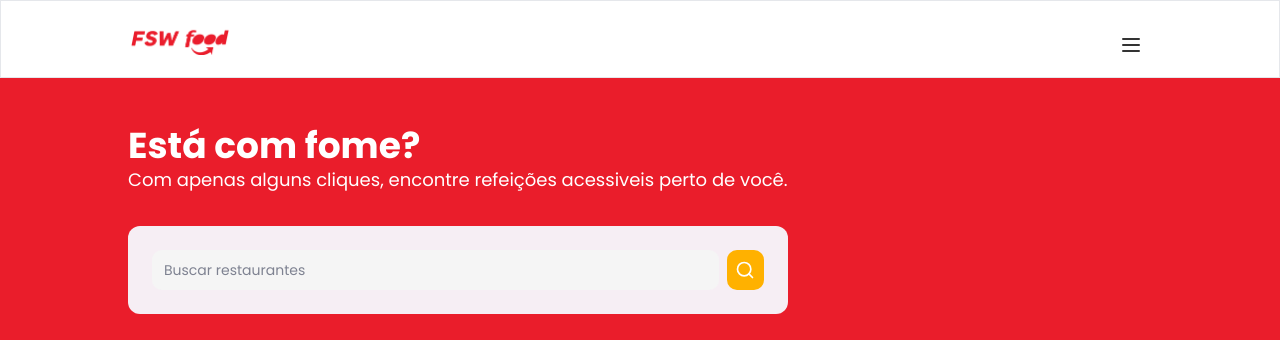
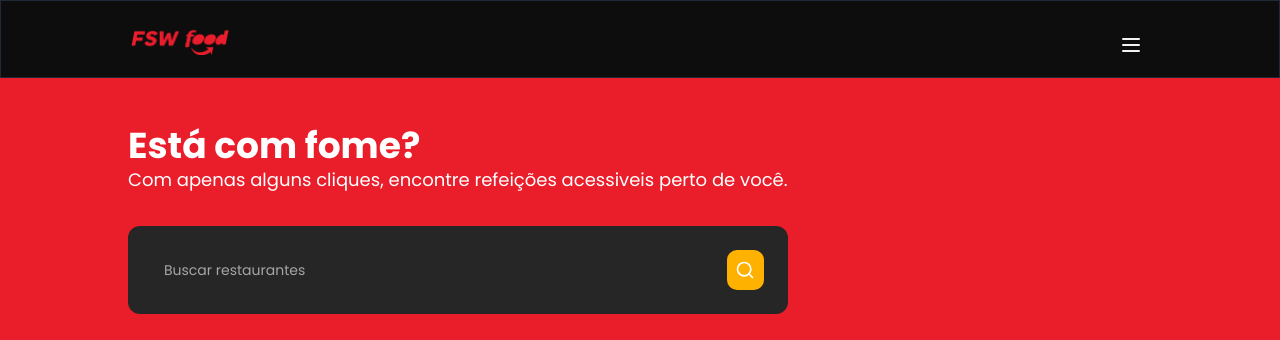
Before and after one commit to m4rrec0s/mh-food, a Next.js app: page / in a window 1280 px wide. Shown: the top 340 px of the page. Built offline with nearby package versions, Linux system fonts and the light colour scheme; no server answers; the database is empty.

Commit message:
chore: update colors and dark theme

```diff
--- a/app/_components/category-item.tsx
+++ b/app/_components/category-item.tsx
@@ -10,7 +10,7 @@ const CategoryItem = ({ category }: CategoryItemProps) => {
   return (
     <Link
       href={`/categories/${category.id}/products`}
-      className="flex items-center justify-center gap-3 h-14 rounded-full bg-white px-4 py-3 shadow-md"
+      className="flex items-center justify-center gap-3 h-14 rounded-full bg-white dark:bg-card px-4 py-3 shadow-md"
     >
       <Image
         src={category.imageUrl}
--- a/app/_components/header.tsx
+++ b/app/_components/header.tsx
@@ -34,7 +34,7 @@ const Header = ({search}: HeaderProps) => {
   const handleSignInClick = () => signIn();
 
   return (
-    <div className="flex w-fill justify-between px-5 pt-6 lg:pb-3 lg:px-32 lg:border border-gray-200">
+    <div className="flex w-fill justify-between px-5 pt-6 lg:pb-3 lg:px-32 lg:border border-gray-200 dark:border-gray-800">
       <Link href="/">
         <div className="relative h-[30px] w-[100px]">
           <Image
@@ -64,7 +64,7 @@ const Header = ({search}: HeaderProps) => {
           </Button>
         </SheetTrigger>
 
-        <SheetContent>
+        <SheetContent className="bg-background">
           <SheetHeader>
             <SheetTitle className="text-left">Menu</SheetTitle>
           </SheetHeader>
--- a/app/_components/restaurant-item.tsx
+++ b/app/_components/restaurant-item.tsx
@@ -58,7 +58,7 @@ const RestaurantItem = ({
 
           <div className="absolute left-2 top-2 flex items-center gap-[2px] rounded-full bg-primary bg-white px-2 py-[2px]">
             <StarIcon size={12} className="fill-yellow-400 text-yellow-400" />
-            <span className="text-xs font-semibold">5.0</span>
+            <span className="text-xs font-semibold text-black">5.0</span>
           </div>
 
           {data?.user.id && (
--- a/app/_components/search.tsx
+++ b/app/_components/search.tsx
@@ -28,7 +28,7 @@ const Search = () => {
     <form className="flex gap-2" onSubmit={handleSearchSubmit}>
       <Input
         placeholder="Buscar restaurantes"
-        className="border-none"
+        className="border-none dark:bg-muted"
         onChange={handleChange}
         value={search}
       />
--- a/app/categories/[id]/products/page.tsx
+++ b/app/categories/[id]/products/page.tsx
@@ -54,13 +54,14 @@ const CategoriesPage = async ({ params: { id } }: CategoriesPageProps) => {
             />
           ))}
         </div>
-        <h2 className="mt-6 mb-6 text-lg font-semibold">Restaurantes</h2>
-        <div className="grid grid-cols-4 gap-4">
+        <h2 className="mb-6 mt-6 text-lg font-semibold">Restaurantes</h2>
+        <div className="grid grid-cols-4 gap-4 max-sm:grid-cols-1">
           {category.restaurants.map((restaurant) => (
             <RestaurantItem
               key={restaurant.id}
               restaurant={restaurant}
               userFavoriteRestaurants={userFavoriteRestaurants}
+              className="max-w-full"
             />
           ))}
         </div>
--- a/app/globals.css
+++ b/app/globals.css
@@ -26,25 +26,25 @@
 }
 
 .dark {
-  --background: 356 50% 10%;
-  --foreground: 356 5% 100%;
-  --card: 356 50% 10%;
-  --card-foreground: 356 5% 100%;
-  --popover: 356 50% 5%;
-  --popover-foreground: 356 5% 100%;
-  --primary: 356 83% 51.6%;
+  --background: 0 0% 5%;
+  --foreground: 0 0% 95%;
+  --card: 0 0% 10%;
+  --card-foreground: 0 0% 95%;
+  --popover: 0 0% 7%;
+  --popover-foreground: 0 0% 95%;
+  --primary: 356 83% 51.6%; /* Mantido */
   --primary-foreground: 0 0% 100%;
-  --secondary: 356 30% 20%;
+  --secondary: 356 30% 20%; /* Mantido */
   --secondary-foreground: 0 0% 100%;
-  --muted: 318 30% 25%;
-  --muted-foreground: 225 8% 53%;
-  --accent: 318 30% 25%;
-  --accent-foreground: 356 5% 95%;
+  --muted: 0 0% 15%;
+  --muted-foreground: 0 0% 65%;
+  --accent: 0 0% 20%;
+  --accent-foreground: 0 0% 90%;
   --destructive: 0 100% 50%;
-  --destructive-foreground: 356 5% 100%;
-  --border: 356 30% 50%;
-  --input: 356 30% 50%;
-  --ring: 356 83% 51.6%;
+  --destructive-foreground: 0 0% 100%;
+  --border: 0 0% 30%;
+  --input: 0 0% 30%;
+  --ring: 356 83% 51.6%; /* Mantido */
   --radius: 0.75rem;
 }
 
--- a/app/layout.tsx
+++ b/app/layout.tsx
@@ -22,7 +22,7 @@ export default function RootLayout({
 }>) {
   return (
     <html lang="pt-br">
-      <body className={poppins.className}>
+      <body className={`${poppins.className} dark bg-background`}>
         <AuthProvider>
           <CartProvider>{children}</CartProvider>
         </AuthProvider>
--- a/app/page.tsx
+++ b/app/page.tsx
@@ -61,7 +61,7 @@ const Home = async () => {
         <OfferBanner />
       </div>
 
-      <div className="pt-6 px-5 lg:px-32 flex flex-col justify-center">
+      <div className="flex flex-col justify-center px-5 pt-6 lg:px-32">
         <div className="">
           <CategoryList />
         </div>
@@ -90,7 +90,7 @@ const Home = async () => {
           <ProductList products={products} />
         </div>
 
-        <div className="hidden lg:flex justify-center gap-5 pt-6">
+        <div className="hidden justify-center gap-5 pt-6 lg:flex">
           <Link href={`/categories/${pizzasCategory?.id}/products`}>
             <PromoBanner
               src="/Banner-01.svg"
--- a/app/products/[id]/_components/product-details.tsx
+++ b/app/products/[id]/_components/product-details.tsx
@@ -87,7 +87,7 @@ const ProductDetails = ({
 
   return (
     <>
-      <div className="max-sm:relative max-sm:z-50 max-sm:mt-[-1.5rem] rounded-tl-3xl rounded-tr-3xl bg-white py-5 lg:rounded-lg lg:border lg:border-gray-200">
+      <div className="max-sm:relative max-sm:z-50 max-sm:mt-[-1.5rem] rounded-tl-3xl rounded-tr-3xl bg-white py-5 lg:rounded-lg lg:border lg:border-gray-200 dark:bg-card">
         {/* RESTAURANTE */}
         <div className="flex items-center gap-[0.375rem] px-5">
           <div className="relative h-6 w-6">
@@ -170,7 +170,7 @@ const ProductDetails = ({
       </div>
 
       <Sheet open={isCartOpen} onOpenChange={setIsCartOpen}>
-        <SheetContent className="w-[90vw]">
+        <SheetContent className="w-[90vw] dark:bg-card">
           <SheetHeader>
             <SheetTitle className="text-left">Sacola</SheetTitle>
           </SheetHeader>
--- a/app/products/[id]/_components/product-image.tsx
+++ b/app/products/[id]/_components/product-image.tsx
@@ -26,7 +26,7 @@ const ProductImage = ({ product }: ProductImageProps) => {
       />
 
       <Button
-        className="absolute left-4 top-4 rounded-full bg-white text-foreground hover:text-white lg:hidden"
+        className="absolute left-4 top-4 rounded-full bg-white dark:text-gray-800 text-foreground hover:text-white lg:hidden"
         size="icon"
         onClick={handleBackClick}
       >
--- a/app/restaurants/[id]/_components/restaurant-details.tsx
+++ b/app/restaurants/[id]/_components/restaurant-details.tsx
@@ -19,8 +19,8 @@ interface RestaurantDetailsProps {
 
 const RestaurantDetails = async ({ restaurant }: RestaurantDetailsProps) => {
   return (
-    <div className="max-sm:relative max-sm:z-50 max-sm:mt-[-1.5rem] rounded-tl-3xl rounded-tr-3xl bg-white py-5 lg:rounded-lg lg:border lg:border-gray-200">
-      <div className="relative z-50 mt-[-1.5rem] flex items-center justify-between rounded-tl-3xl rounded-tr-3xl bg-white px-5 pt-5">
+    <div className="max-sm:relative max-sm:z-50 max-sm:mt-[-1.5rem] rounded-tl-3xl rounded-tr-3xl bg-white py-5 lg:rounded-lg lg:border lg:border-gray-200 dark:border-gray-800 dark:bg-card">
+      <div className="relative z-50 mt-[-1.5rem] flex items-center justify-between rounded-tl-3xl rounded-tr-3xl bg-white px-5 pt-5 dark:bg-card">
         {/* TITULO */}
         <div className="flex items-center gap-[0.375rem]">
           <div className="relative h-8 w-8">
@@ -35,7 +35,7 @@ const RestaurantDetails = async ({ restaurant }: RestaurantDetailsProps) => {
           <h1 className="text-xl font-semibold">{restaurant.name}</h1>
         </div>
 
-        <div className="flex items-center gap-[3px] rounded-full bg-foreground px-2 py-[2px] text-white">
+        <div className="flex items-center gap-[3px] rounded-full bg-foreground px-2 py-[2px] text-white dark:text-black">
           <StarIcon size={12} className="fill-yellow-400 text-yellow-400" />
           <span className="text-xs font-semibold">5.0</span>
         </div>
```
Lines whose indentation alone changed are shown as unchanged.
